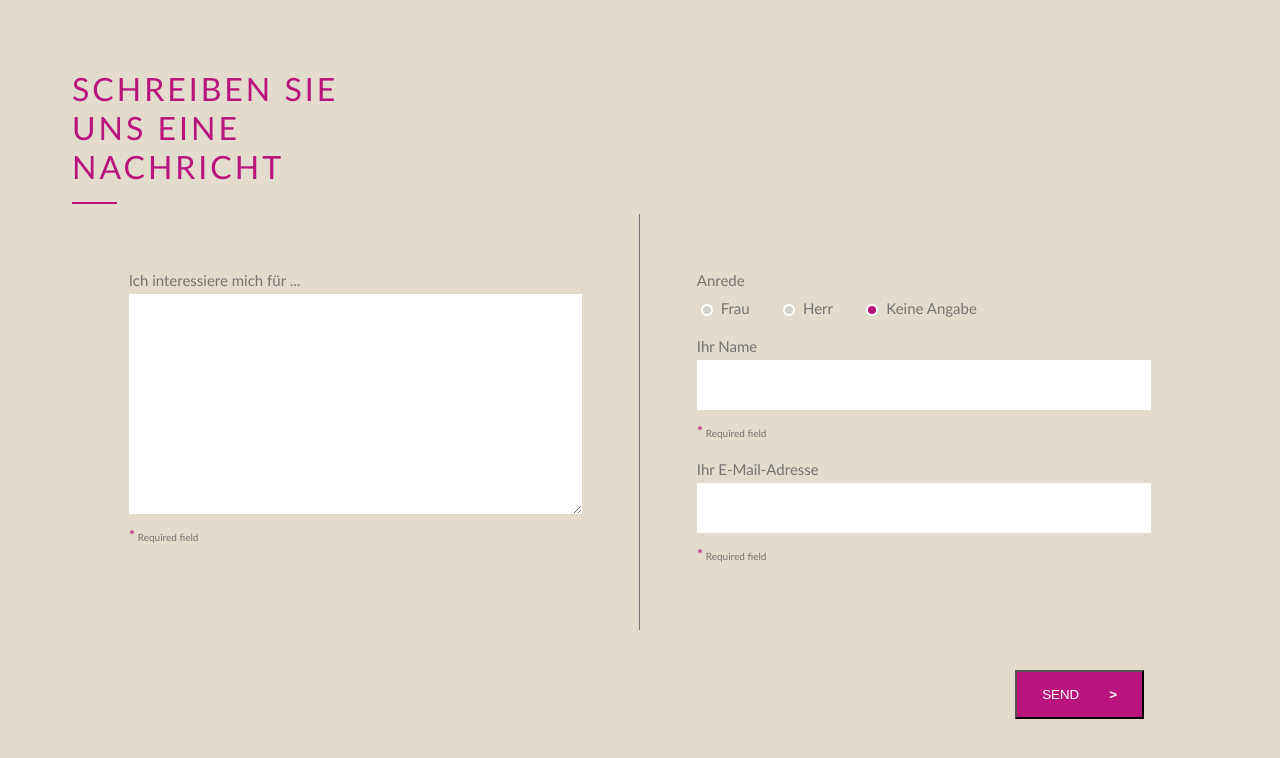
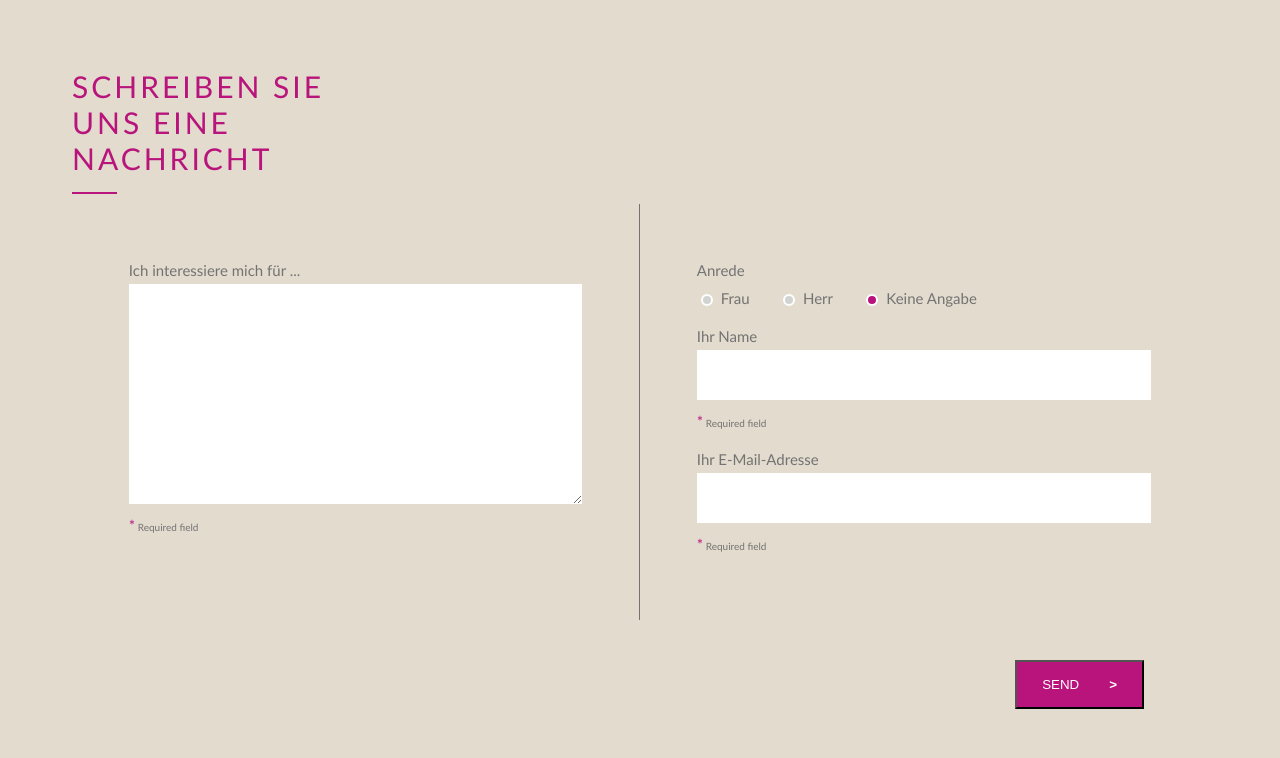
Before and after one commit to pmaksimilian/naloga1, a plain HTML site: page index.html in a window 1280 px wide. Drawn offline with Linux system fonts and the light colour scheme.

Commit message:
Second commit

```diff
--- a/scss/main.scss
+++ b/scss/main.scss
@@ -19,9 +19,9 @@ body {
 
     h1 {
         font-weight: 100;
-        font-size: 2rem;
+        font-size: 30px;
         letter-spacing: 3px;
-        margin-bottom: 1rem;
+        margin-bottom: 16px;
     }
 
     /* line under the heading */
```
Also changed, not shown: dist/css/main.css.
